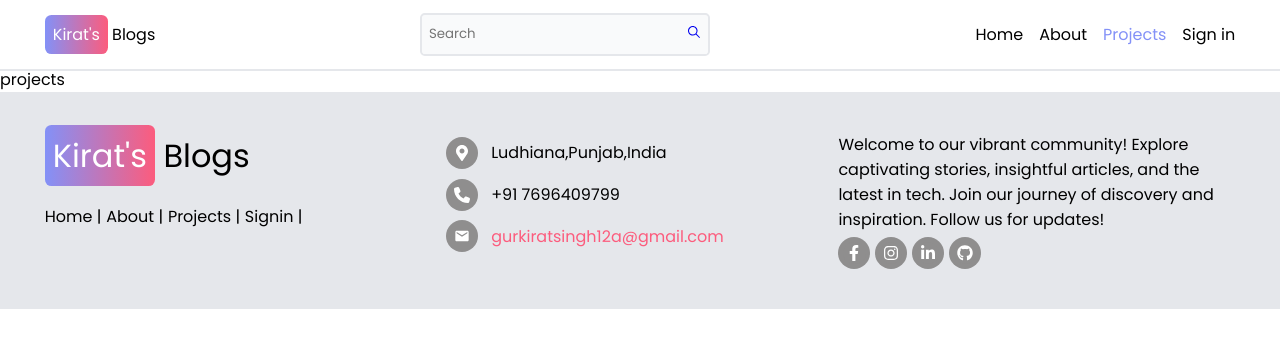
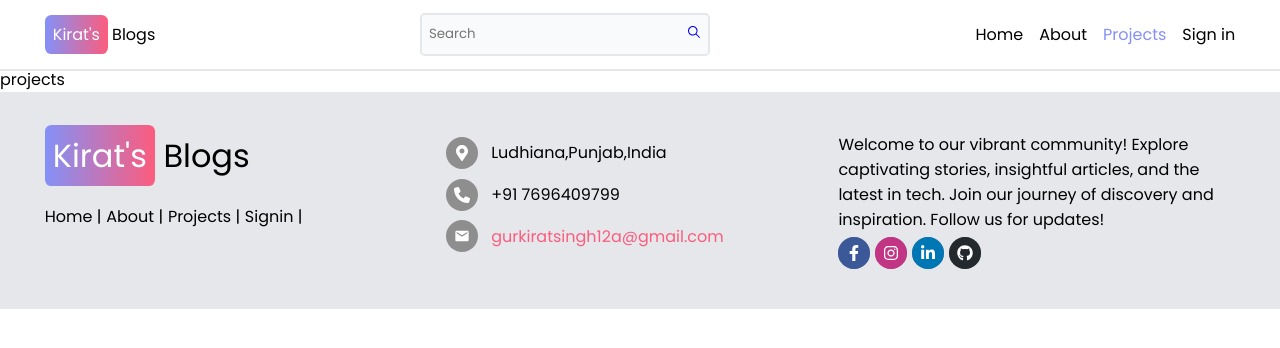
Before and after one commit to Gurkirat33/mern-blog, a React (Vite) app in the folder client/: page /projects in a window 1280 px wide. Shown: the top 348 px of the page. Built offline with nearby package versions, Linux system fonts and the light colour scheme; no server answers.

Commit message:
updated footer section

```diff
--- a/client/src/components/Footer.jsx
+++ b/client/src/components/Footer.jsx
@@ -62,7 +62,7 @@ const Footer = () => {
             </a>
           </div>
           <div className={styles.linkLogo}>
-            <a href="">
+            <a href="https://www.instagram.com/_.gurkirat._singh/">
               <FaInstagram />
             </a>
           </div>
@@ -72,7 +72,7 @@ const Footer = () => {
             </a>
           </div>
           <div className={styles.linkLogo}>
-            <a href="">
+            <a href="https://github.com/Gurkirat33/">
               <FaGithub />
             </a>
           </div>
--- a/client/src/styles/Footer.module.css
+++ b/client/src/styles/Footer.module.css
@@ -41,7 +41,7 @@ footer > * {
 .linkLogo,
 .linkLogo a {
   color: white;
-  padding: 0.3rem;
+  /* padding: 0.3rem; */
   display: flex;
   justify-content: center;
   align-items: center;
@@ -49,6 +49,18 @@ footer > * {
   width: 2rem;
   aspect-ratio: 1;
   border-radius: 50%;
+}
+.socialMediaLinks .linkLogo:nth-child(1) a {
+  background-color: #3b5998;
+}
+.socialMediaLinks .linkLogo:nth-child(2) a {
+  background-color: #c13584;
+}
+.socialMediaLinks .linkLogo:nth-child(3) a {
+  background-color: #0077b5;
+}
+.socialMediaLinks .linkLogo:nth-child(4) a {
+  background-color: #24292e;
 }
 .linkInfo a:last-child {
   color: var(--secondary-color);
```
